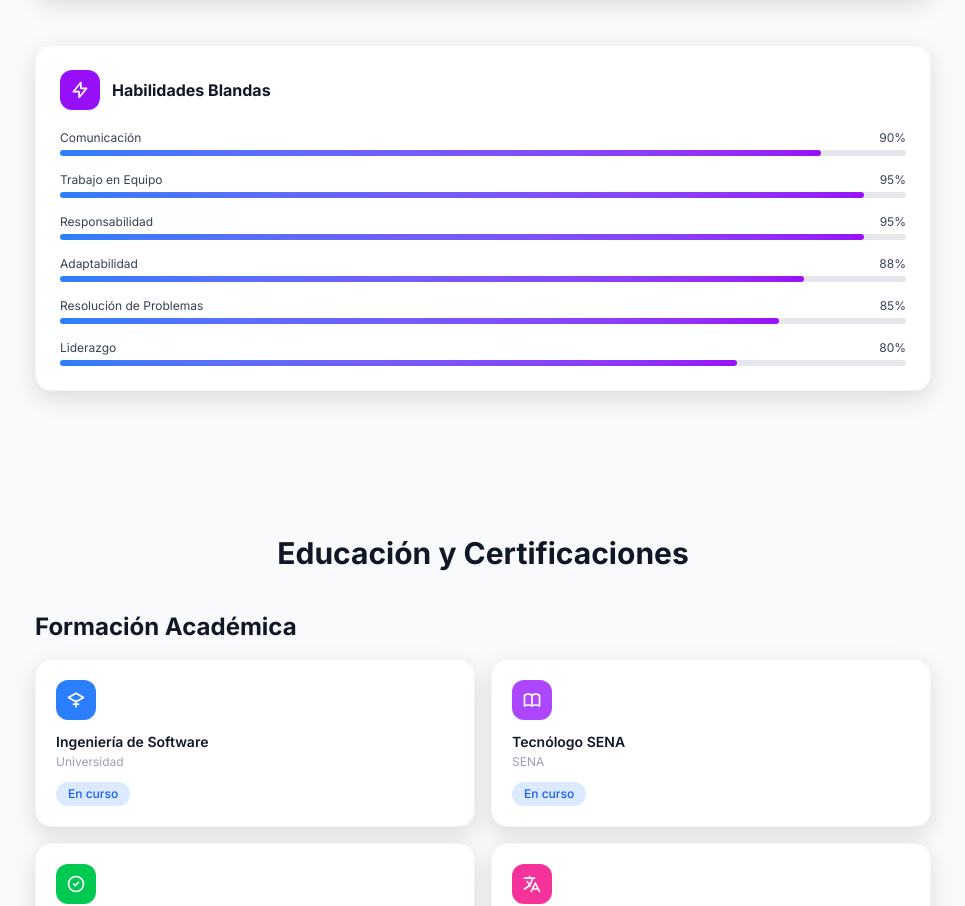
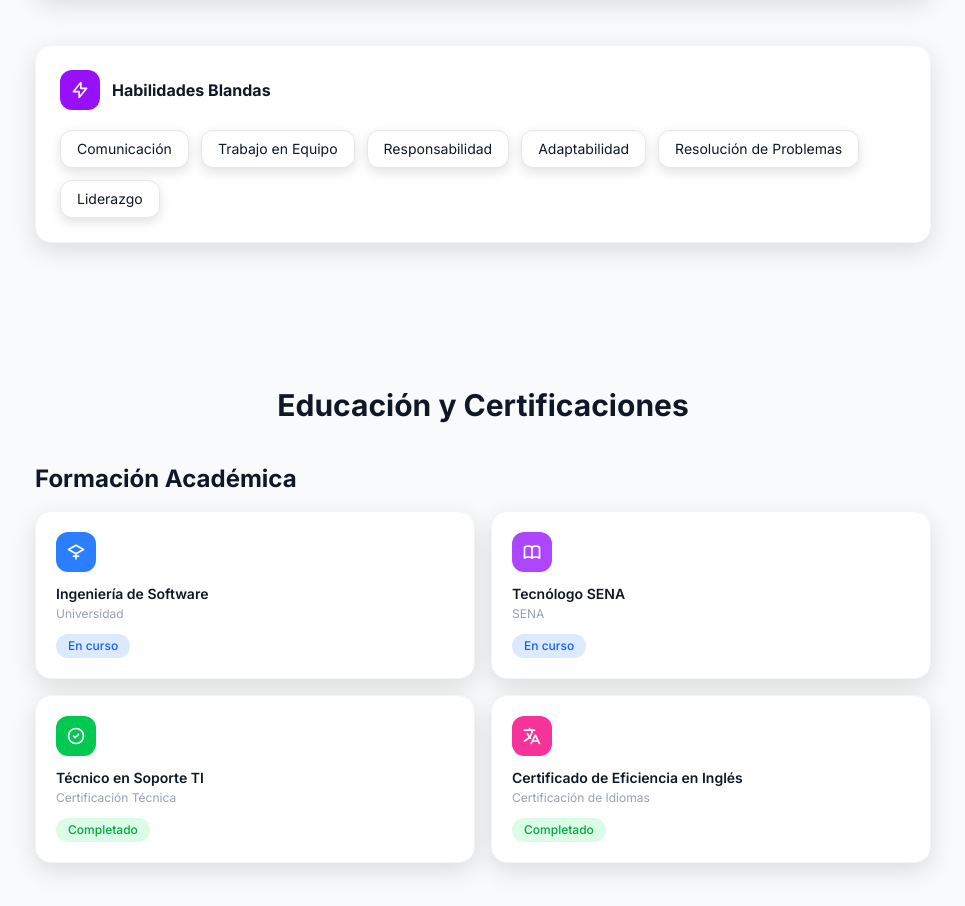
Before and after one commit to SebastianRosero16/Portafolio, a Next.js app: page / in a window 1280 px wide. Shown: the part 1540-2446 px from the top of the page, without its empty margins (157-1122 px from the left). Built offline with nearby package versions, Linux system fonts and the light colour scheme.

Commit message:
style: reemplazar barras de habilidades blandas por badges

```diff
--- a/components/About.tsx
+++ b/components/About.tsx
@@ -147,24 +147,14 @@ export default function About() {
             </div>
             <h3 className="font-bold text-gray-900 text-base">{t("about.soft")}</h3>
           </div>
-          <div className="flex flex-col gap-4">
+          <div className="flex flex-wrap gap-3">
             {[
-              { key: "about.soft.communication", level: 90 },
-              { key: "about.soft.teamwork", level: 95 },
-              { key: "about.soft.responsibility", level: 95 },
-              { key: "about.soft.adaptability", level: 88 },
-              { key: "about.soft.problem", level: 85 },
-              { key: "about.soft.leadership", level: 80 },
-            ].map((skill) => (
-              <div key={skill.key}>
-                <div className="flex justify-between text-xs text-gray-700 mb-1">
-                  <span>{t(skill.key)}</span>
-                  <span>{skill.level}%</span>
-                </div>
-                <div className="w-full bg-gray-200 rounded-full h-1.5">
-                  <div className="bg-linear-to-r from-blue-500 to-purple-600 h-1.5 rounded-full" style={{ width: `${skill.level}%` }} />
-                </div>
-              </div>
+              "about.soft.communication", "about.soft.teamwork", "about.soft.responsibility",
+              "about.soft.adaptability", "about.soft.problem", "about.soft.leadership",
+            ].map((key) => (
+              <span key={key} className="bg-white border border-gray-200 text-gray-900 text-sm px-4 py-2 rounded-xl" style={{ boxShadow: "0 4px 12px rgba(0,0,0,0.12)" }}>
+                {t(key)}
+              </span>
             ))}
           </div>
         </div>
```
